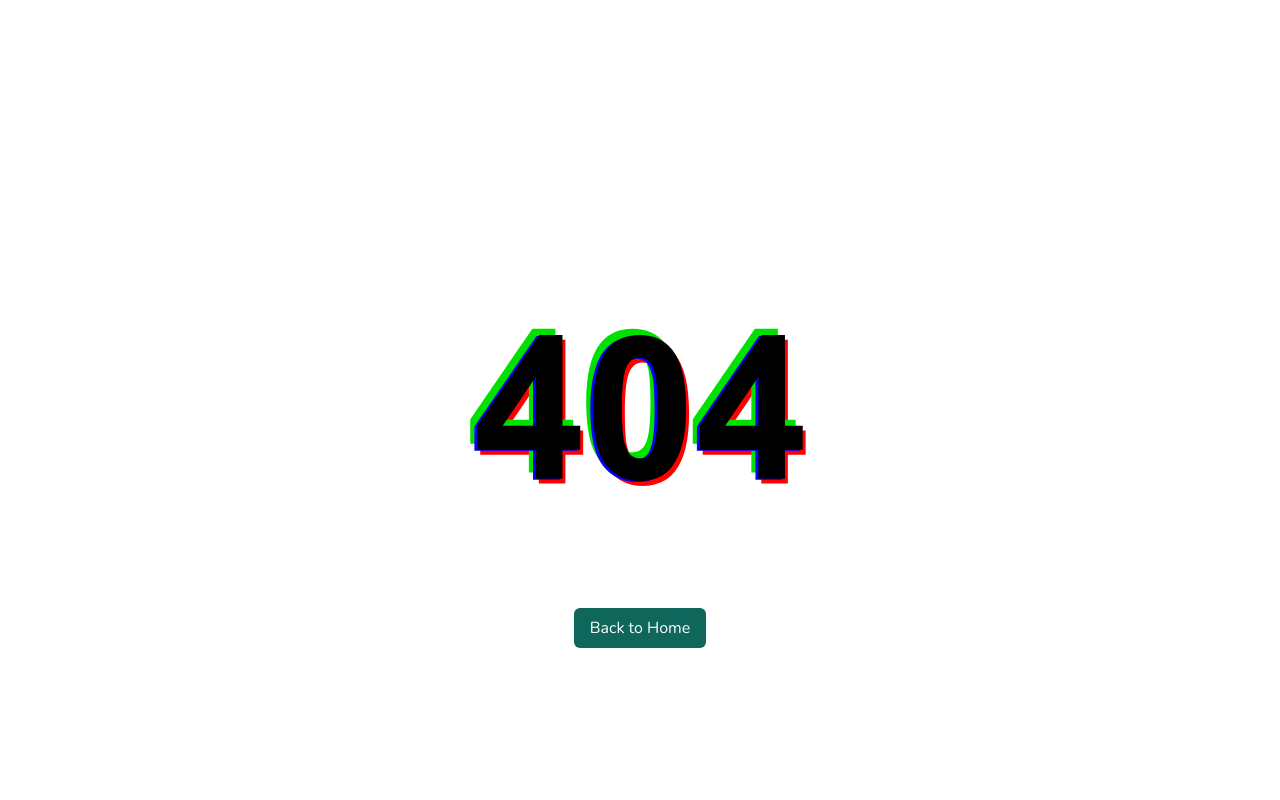
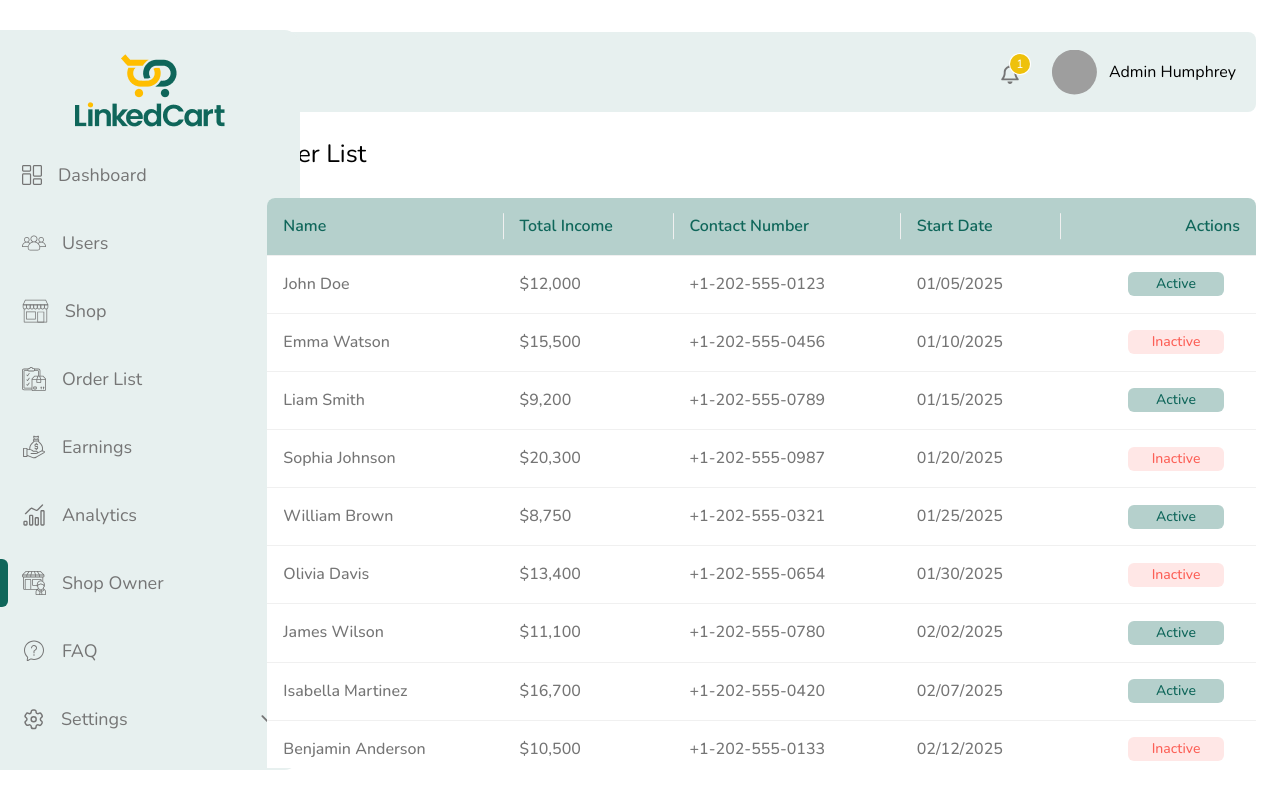
Before and after one commit to AsrafulMasum/linked-cart-dashboard, a React (Vite) app: page /shopOwner in a window 1280 px wide. Built offline with nearby package versions, Linux system fonts and the light colour scheme; grey boxes are pictures that could not be loaded.

Commit message:
shopOwner page created

```diff
--- a/src/Pages/Dashboard/Earnings.jsx
+++ b/src/Pages/Dashboard/Earnings.jsx
@@ -1,7 +1,6 @@
 import { ConfigProvider, Modal, Select, Table } from "antd";
 import moment from "moment";
-import React, { useCallback, useMemo, useState } from "react";
-import { BsInfoCircle } from "react-icons/bs";
+import { useCallback, useMemo, useState } from "react";
 import { IoEyeOutline } from "react-icons/io5";
 
 const data = [
@@ -173,10 +172,6 @@ const Earnings = () => {
   const [page, setPage] = useState(1);
   const [value, setValue] = useState(null);
 
-  const handleChange = useCallback((val) => {
-    console.log(`selected ${val}`);
-  }, []);
-
   const handleInfoClick = useCallback((record) => {
     setValue(record);
   }, []);
@@ -211,7 +206,7 @@ const Earnings = () => {
         key: "email",
       },
       {
-        title: "Appt. Date",
+        title: "Date",
         dataIndex: "createdAt",
         key: "createdAt",
         render: (_, record) => <p>{moment(record?.createdAt).format("L")}</p>,
--- /dev/null
+++ b/src/Pages/Dashboard/ShopOwner.jsx
@@ -0,0 +1,275 @@
+import { ConfigProvider, Table } from "antd";
+import moment from "moment";
+import { useMemo, useState } from "react";
+
+const initialData = [
+  {
+    key: 1,
+    name: "John Doe",
+    totalIncome: "$12,000",
+    contactNumber: "+1-202-555-0123",
+    createdAt: "2025-01-05T10:00:00Z",
+    status: "Active",
+  },
+  {
+    key: 2,
+    name: "Emma Watson",
+    totalIncome: "$15,500",
+    contactNumber: "+1-202-555-0456",
+    createdAt: "2025-01-10T12:30:00Z",
+    status: "Inactive",
+  },
+  {
+    key: 3,
+    name: "Liam Smith",
+    totalIncome: "$9,200",
+    contactNumber: "+1-202-555-0789",
+    createdAt: "2025-01-15T14:45:00Z",
+    status: "Active",
+  },
+  {
+    key: 4,
+    name: "Sophia Johnson",
+    totalIncome: "$20,300",
+    contactNumber: "+1-202-555-0987",
+    createdAt: "2025-01-20T11:00:00Z",
+    status: "Inactive",
+  },
+  {
+    key: 5,
+    name: "William Brown",
+    totalIncome: "$8,750",
+    contactNumber: "+1-202-555-0321",
+    createdAt: "2025-01-25T09:30:00Z",
+    status: "Active",
+  },
+  {
+    key: 6,
+    name: "Olivia Davis",
+    totalIncome: "$13,400",
+    contactNumber: "+1-202-555-0654",
+    createdAt: "2025-01-30T13:20:00Z",
+    status: "Inactive",
+  },
+  {
+    key: 7,
+    name: "James Wilson",
+    totalIncome: "$11,100",
+    contactNumber: "+1-202-555-0780",
+    createdAt: "2025-02-02T10:10:00Z",
+    status: "Active",
+  },
+  {
+    key: 8,
+    name: "Isabella Martinez",
+    totalIncome: "$16,700",
+    contactNumber: "+1-202-555-0420",
+    createdAt: "2025-02-07T15:00:00Z",
+    status: "Active",
+  },
+  {
+    key: 9,
+    name: "Benjamin Anderson",
+    totalIncome: "$10,500",
+    contactNumber: "+1-202-555-0133",
+    createdAt: "2025-02-12T08:45:00Z",
+    status: "Inactive",
+  },
+  {
+    key: 10,
+    name: "Mia Thomas",
+    totalIncome: "$18,600",
+    contactNumber: "+1-202-555-0224",
+    createdAt: "2025-02-17T14:30:00Z",
+    status: "Inactive",
+  },
+  {
+    key: 11,
+    name: "Lucas Garcia",
+    totalIncome: "$14,800",
+    contactNumber: "+1-202-555-0345",
+    createdAt: "2025-02-22T10:25:00Z",
+    status: "Active",
+  },
+  {
+    key: 12,
+    name: "Charlotte Martinez",
+    totalIncome: "$13,950",
+    contactNumber: "+1-202-555-0499",
+    createdAt: "2025-02-28T11:15:00Z",
+    status: "Active",
+  },
+  {
+    key: 13,
+    name: "Elijah Robinson",
+    totalIncome: "$17,200",
+    contactNumber: "+1-202-555-0612",
+    createdAt: "2025-03-04T12:10:00Z",
+    status: "Active",
+  },
+  {
+    key: 14,
+    name: "Amelia Clark",
+    totalIncome: "$9,950",
+    contactNumber: "+1-202-555-0723",
+    createdAt: "2025-03-08T13:50:00Z",
+    status: "Inactive",
+  },
+  {
+    key: 15,
+    name: "Henry Rodriguez",
+    totalIncome: "$11,600",
+    contactNumber: "+1-202-555-0841",
+    createdAt: "2025-03-12T09:40:00Z",
+    status: "Active",
+  },
+  {
+    key: 16,
+    name: "Evelyn Lewis",
+    totalIncome: "$15,300",
+    contactNumber: "+1-202-555-0965",
+    createdAt: "2025-03-16T10:55:00Z",
+    status: "Active",
+  },
+  {
+    key: 17,
+    name: "Alexander Lee",
+    totalIncome: "$12,450",
+    contactNumber: "+1-202-555-1080",
+    createdAt: "2025-03-20T15:25:00Z",
+    status: "Inactive",
+  },
+  {
+    key: 18,
+    name: "Harper Walker",
+    totalIncome: "$13,000",
+    contactNumber: "+1-202-555-1122",
+    createdAt: "2025-03-24T16:15:00Z",
+    status: "Active",
+  },
+  {
+    key: 19,
+    name: "Daniel Hall",
+    totalIncome: "$14,300",
+    contactNumber: "+1-202-555-1234",
+    createdAt: "2025-03-28T14:05:00Z",
+    status: "Inactive",
+  },
+  {
+    key: 20,
+    name: "Abigail Allen",
+    totalIncome: "$10,900",
+    contactNumber: "+1-202-555-1357",
+    createdAt: "2025-04-01T13:00:00Z",
+    status: "Active",
+  },
+];
+
+const itemsPerPage = 10;
+
+const ShopOwner = () => {
+  const [page, setPage] = useState(1);
+  const [data, setData] = useState(initialData);
+
+  const handleStatus = (record) => {
+    setData((prevData) =>
+      prevData.map((item) =>
+        item.key === record.key
+          ? {
+              ...item,
+              status:
+                item.status === "Active"
+                  ? "Inactive"
+                  : item.status === "Inactive"
+                  ? "Active"
+                  : "Active",
+            }
+          : item
+      )
+    );
+  };
+
+  const columns = useMemo(
+    () => [
+      {
+        title: "Name",
+        dataIndex: "name",
+        key: "name",
+      },
+      {
+        title: "Total Income",
+        dataIndex: "totalIncome",
+        key: "totalIncome",
+      },
+      {
+        title: "Contact Number",
+        dataIndex: "contactNumber",
+        key: "contactNumber",
+      },
+      {
+        title: "Start Date",
+        dataIndex: "createdAt",
+        key: "createdAt",
+        render: (_, record) => <p>{moment(record?.createdAt).format("L")}</p>,
+      },
+      {
+        title: "Actions",
+        dataIndex: "actions",
+        key: "actions",
+        align: "right",
+        render: (_, record) => (
+          <div className="flex justify-end pr-4">
+            <button
+              onClick={() => handleStatus(record)}
+              className={`w-24 rounded-md text-sm py-[2px] ${
+                record.status === "Active"
+                  ? "bg-[#B5D0CC] text-primary"
+                  : record.status === "Inactive"
+                  ? "bg-[#FC605726] text-[#FC6057]"
+                  : "bg-yellow-100 text-yellow-700"
+              }`}
+            >
+              {record.status}
+            </button>
+          </div>
+        ),
+      },
+    ],
+    [page, data]
+  );
+
+  return (
+    <>
+      <div className="flex items-center justify-between mb-6">
+        <h2 style={{ fontSize: "25px", fontWeight: "normal" }}>User List</h2>
+      </div>
+
+      <ConfigProvider
+        theme={{
+          components: {
+            Pagination: {
+              itemActiveBg: "#0F665A",
+              borderRadius: "100%",
+            },
+          },
+          token: {
+            colorPrimary: "white",
+          },
+        }}
+      >
+        <Table
+          columns={columns}
+          dataSource={data}
+          pagination={{
+            current: page,
+            pageSize: itemsPerPage,
+            onChange: setPage,
+          }}
+          className="custom-table"
+        />
+      </ConfigProvider>
+    </>
+  );
+};
+
+export default ShopOwner;
--- a/src/components/dashboard/Sidebar.jsx
+++ b/src/components/dashboard/Sidebar.jsx
@@ -67,7 +67,7 @@ const Sidebar = () => {
         ),
       },
       {
-        key: "/subscriptions",
+        key: "/shopOwner",
         label: "Shop Owner",
         icon: (
           <img src={shopOwner} className="h-6" alt="Shop Owner icon" />
--- a/src/routes/index.jsx
+++ b/src/routes/index.jsx
@@ -21,6 +21,7 @@ import CookiesPolicy from "../Pages/Dashboard/settings/CookiesPolicy";
 import RetailShops from "../Pages/Dashboard/RetailShops";
 import OrdersList from "../Pages/Dashboard/OrdersList";
 import Earnings from "../Pages/Dashboard/Earnings";
+import ShopOwner from "../Pages/Dashboard/ShopOwner";
 
 const router = createBrowserRouter([
   {
@@ -51,6 +52,10 @@ const router = createBrowserRouter([
       {
         path: "/orders",
         element: <OrdersList />,
+      },
+      {
+        path: "/shopOwner",
+        element: <ShopOwner />,
       },
       {
         path: "/settings/about-us",
```
